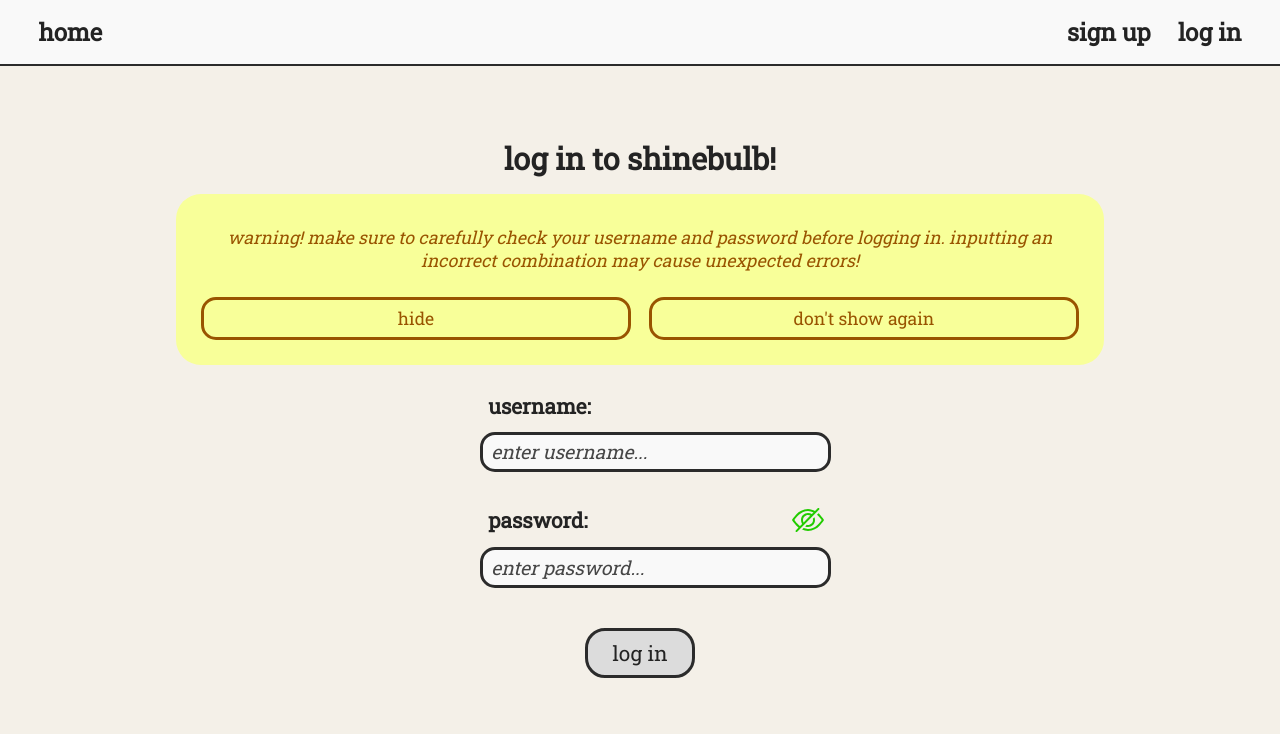
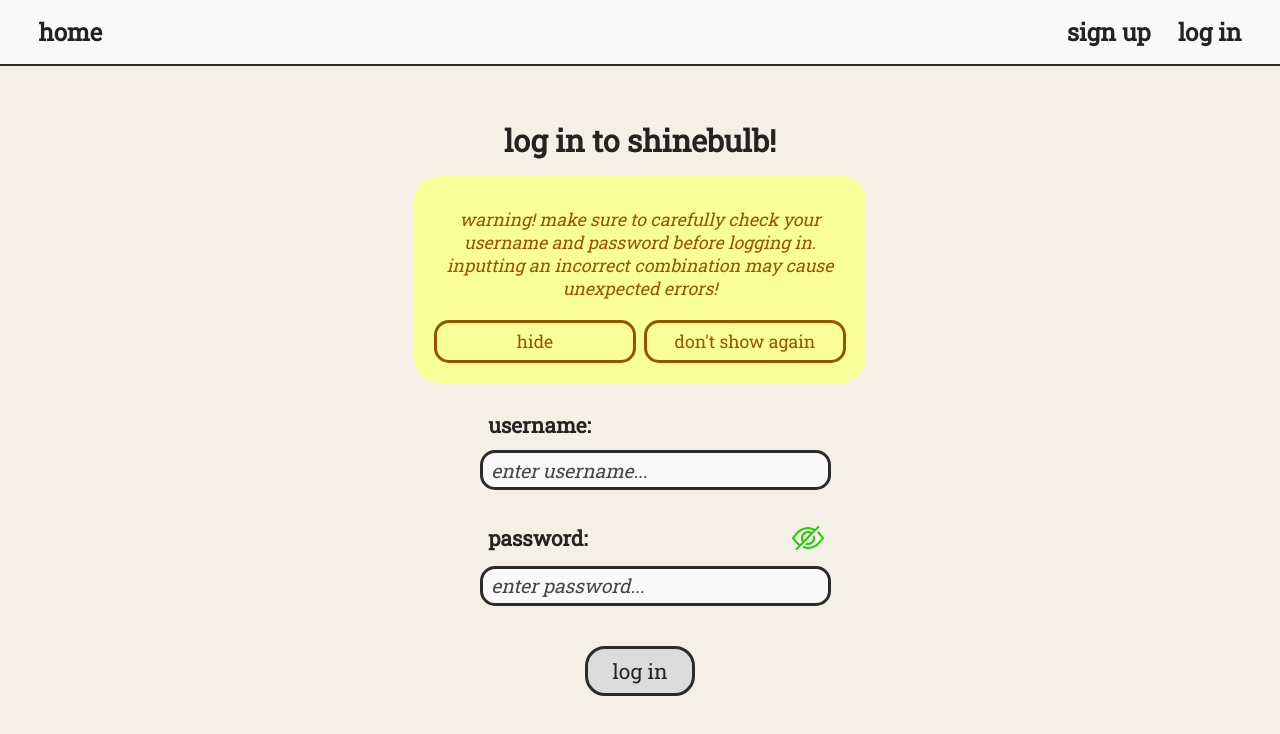
Before and after one commit to shinebulb/shinebulb-client, a React (Vite) app: page /login in a window 1280 px wide. Shown: the top 734 px of the page. Built offline with nearby package versions, Linux system fonts and the light colour scheme; no server answers.

Commit message:
resolved minor issues

```diff
--- a/src/SavedThemes.jsx
+++ b/src/SavedThemes.jsx
@@ -14,7 +14,6 @@ function SavedThemes({ settings, setSettings, savedList, setSavedList }) {
     useEffect(() => {
         document.title = text[settings.language || 0].links[5];
     }, []);
-
 
     const navigate = useNavigate();
 
--- a/src/index.css
+++ b/src/index.css
@@ -150,7 +150,7 @@ body {
 .login-warning {
     display: flex;
     flex-direction: column;
-    width: 70vw;
+    width: 420px;
     background-color: var(--light-yellow);
     color: var(--dark-yellow);
     align-items: center;
```
